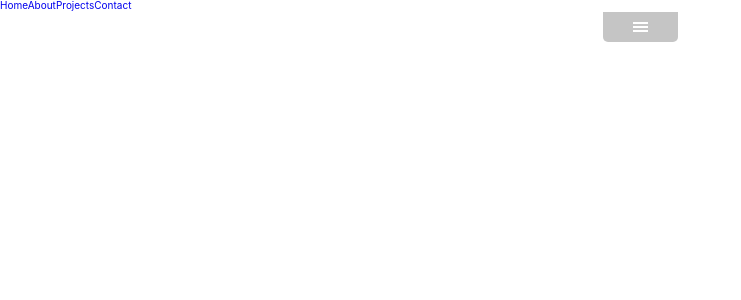
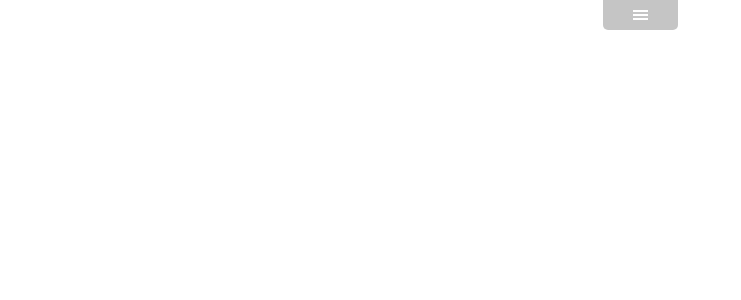
Before and after one commit to iVictoris/portfolio-react, a React (Create React App) app: page / in a window 1280 px wide. Shown: the top 300 px of the page, without its empty margins (0-741 px from the left). Built offline with nearby package versions, Linux system fonts and the light colour scheme.

Commit message:
import nav into index

```diff
--- a/src/sass/index.scss
+++ b/src/sass/index.scss
@@ -2,3 +2,4 @@
 @import 'variables';
 @import 'global';
 @import 'dropdown';
+@import 'nav';
```
